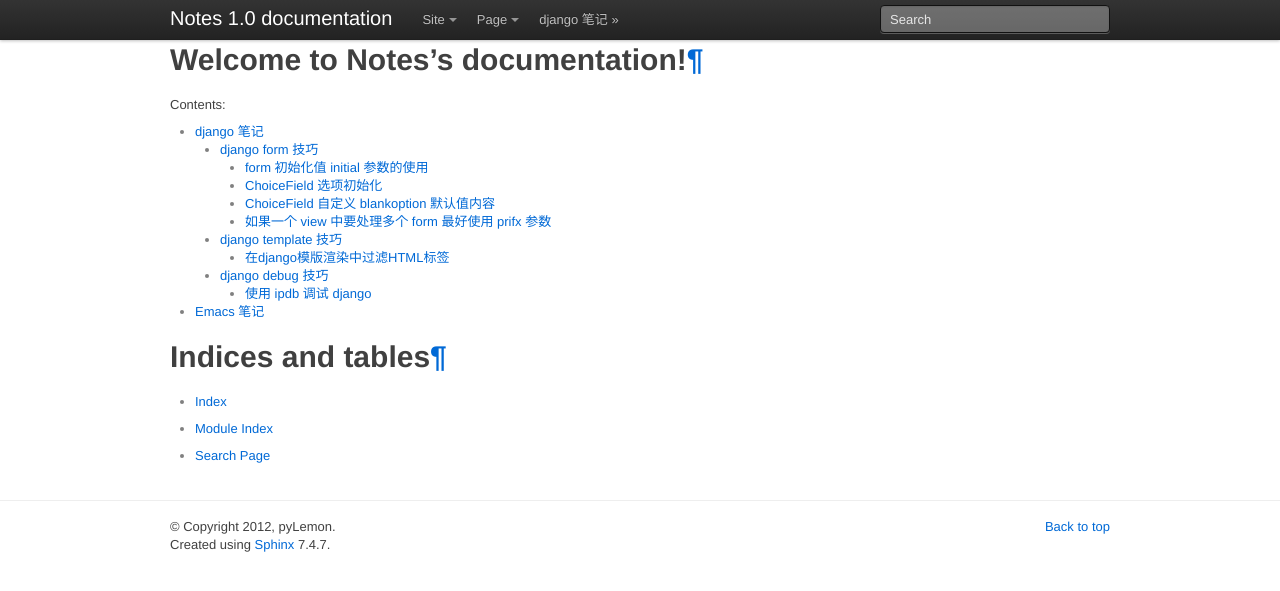
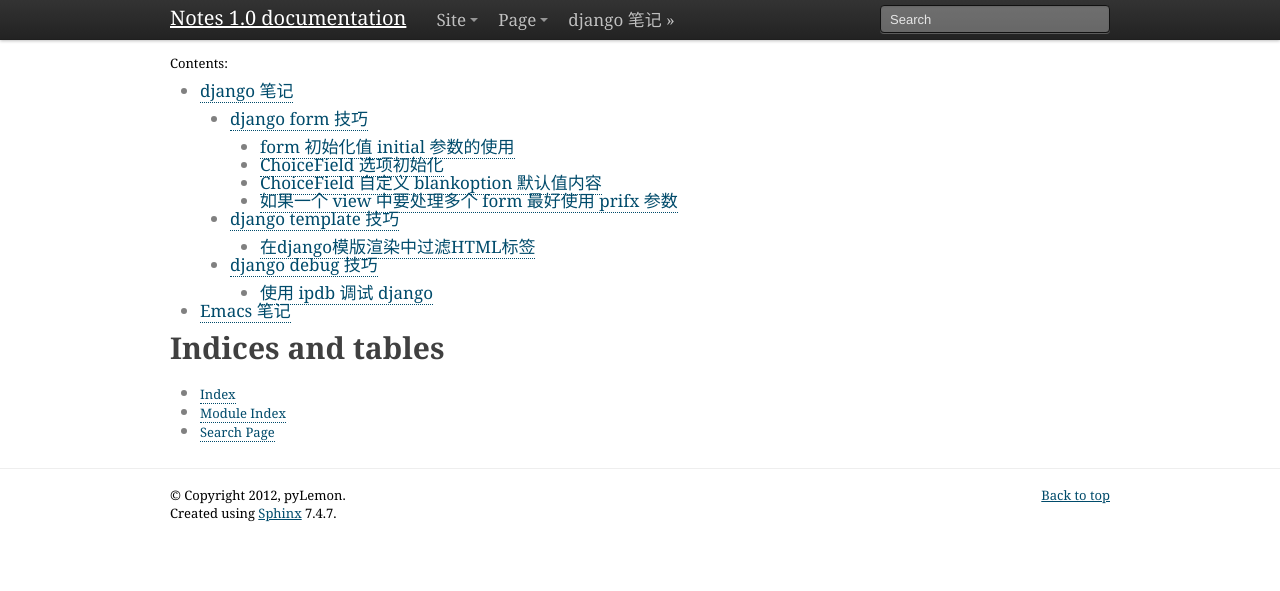
Before and after one commit to pylemon/notebook, a Sphinx documentation site: the page built from docs/index.rst, in a window 1280 px wide. Shown: the top 591 px of the page. Built offline with Sphinx 7.4.7, drawn with Linux system fonts in a browser that asks for light colours.

Commit message:
remove theme

```diff
--- a/docs/conf.py
+++ b/docs/conf.py
@@ -89,9 +89,9 @@
 
 # -- Options for HTML output ---------------------------------------------------
 
-sys.path.append(os.path.abspath('_themes'))
-html_theme_path = ['_themes']
-html_theme = 'bootstrap'
+# sys.path.append(os.path.abspath('_themes'))
+# html_theme_path = ['_themes']
+# html_theme = 'bootstrap'
 
 # The theme to use for HTML and HTML Help pages.  See the documentation for
 # a list of builtin themes.
```
